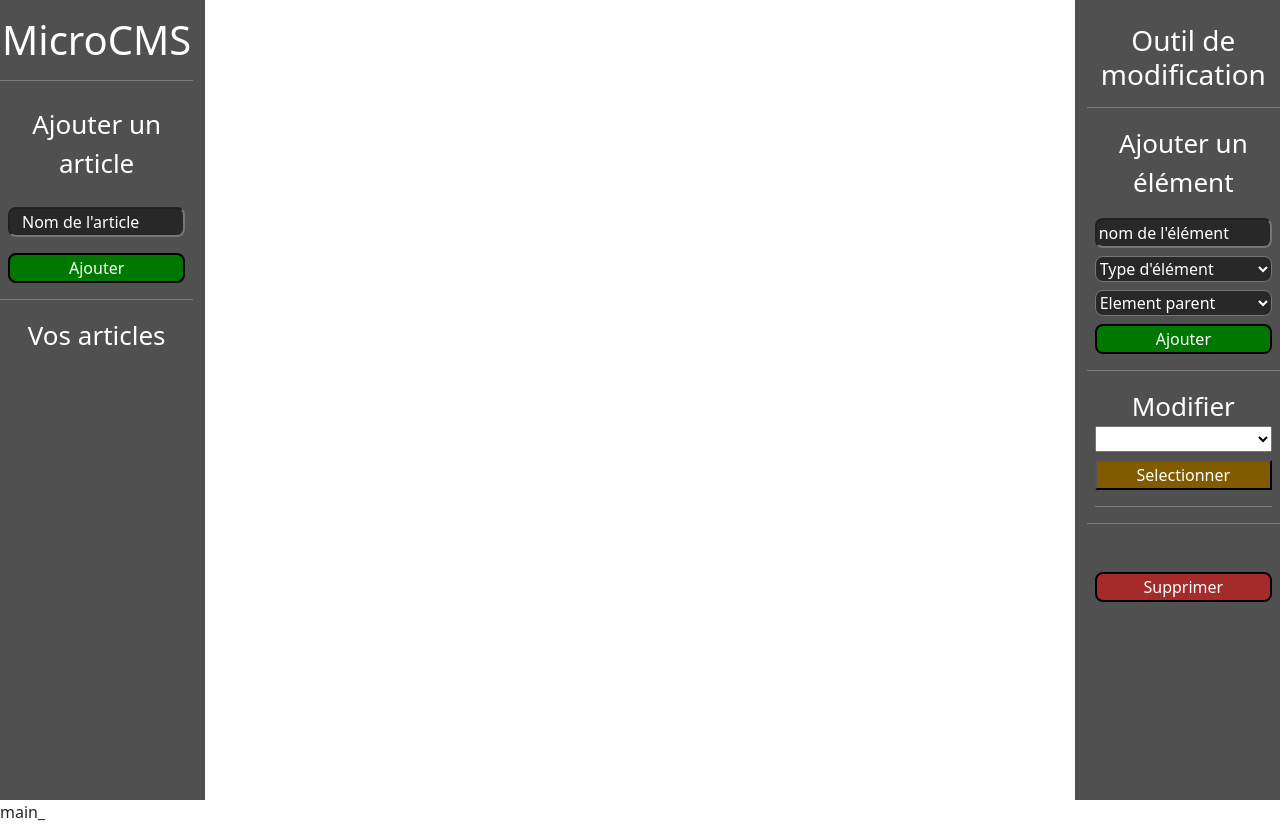
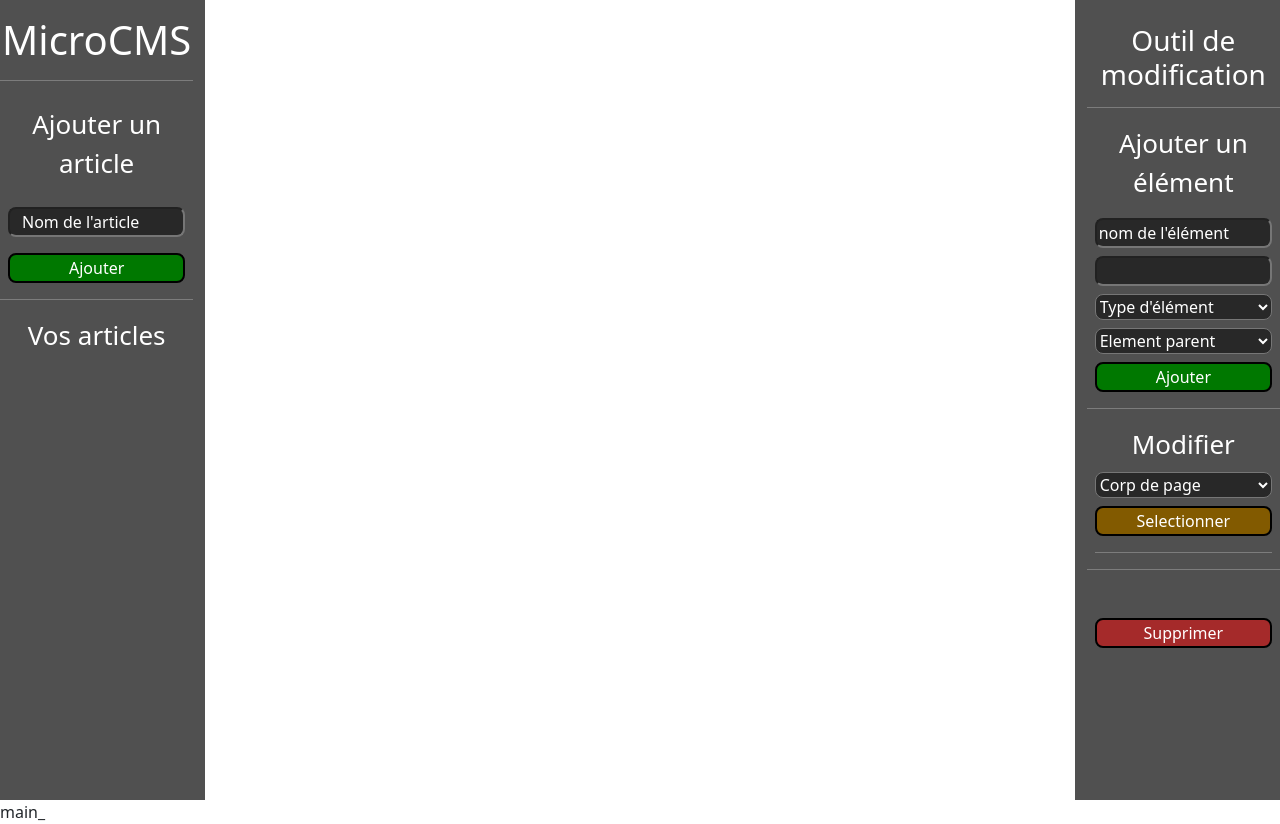
Before and after one commit to JulienJcbs/microCMS, a PHP site: page / in a window 1280 px wide. Run offline with PHP 8.4, Linux system fonts and the light colour scheme; data that the repository does not hold is empty.

Commit message:
Add files via upload

```diff
--- a/htdocs/index.php
+++ b/htdocs/index.php
@@ -71,6 +71,7 @@ if (isset($_GET['article'])) {
                             Ajouter un élément
                         </label>
                         <input class="mt-3 w-100" placeholder="nom de l'élément" type="text" name="newElement" id="name" required minlength="3">
+                        <input type="text" name="text" class="mt-2 w-100">
                         <select name="elementType" id="typeElement" required class="w-100 mt-2 selectCMS">
                             <option value="" default>Type d'élément</option>
                         </select>
@@ -92,7 +93,8 @@ if (isset($_GET['article'])) {
                 <div class="mt-3 m-2">
                     <form action="#" method="POST">
                         <label for="elementModif">Modifier</label>
-                        <select name="elementModif" class="w-100">
+                        <select name="elementModif" class="w-100 mt-2 selectCMS">
+                            <option value="<?php echo 'main_' . $idArticle; ?>">Corp de page</option>
                             <?php
                             $elements = $db->select('element', [], ['idArticle' => $idArticle], []);
                             while ($element = $elements->fetch()) {
@@ -100,7 +102,7 @@ if (isset($_GET['article'])) {
                             }
                             ?>
                         </select>
-                        <button type="submit" name="modifySelect" class="w-100 btnSelect mt-2">Selectionner</button>
+                        <button type="submit" name="modifySelect" class="w-100 btnSelect mt-2 button">Selectionner</button>
                     </form>
                     <hr>
                     <div class="mt-3">
@@ -110,10 +112,22 @@ if (isset($_GET['article'])) {
                             <div class="row">
                                 <form action="#" method="POST">
                                     <input type="hidden" name="idElem" value="<?php echo $_POST['elementModif']; ?>">
-                                    <button class="m-1" type="submit" name="centrer">Centrer</button>
-                                    <button class="m-1" type="submit" name="centrer">Centrer</button>
-                                    <button class="m-1" type="submit" name="centrer">Centrer</button>
-                                    <button class="m-1" type="submit" name="centrer">Centrer</button>
+                                    <button class="col col-5 m-1 button" type="submit" name="centrer">Centrer</button>
+                                    <button class="col col-5 m-1 button" type="submit" name="addBorder">Bordures</button>
+                                    <button class="col col-5 m-1 button" type="submit" name="centrer">Centrer</button>
+                                    <button class="col col-5 m-1 button removeBtn" type="submit" name="suprElement">Supprimer</button>
+                                    <div class="col col-12">
+                                        <div class="row m-3">
+                                            <input type="text" name="textElement" placeholder="Contenu Text">
+                                            <button class="button col col-12 mt-2" type="submit" name="modifText">Changer le text</button>
+                                        </div>
+                                        <hr>
+                                    </div>
+                                    <div class="col col-12">
+                                        <div class="row mt-3">
+                                            <button type="submit" name="diviser" class="button col col-12">Diviser</button>
+                                        </div>
+                                    </div>
                                 </form>
                             </div>
                         <?php
--- a/htdocs/lib/php/microLibCMS.php
+++ b/htdocs/lib/php/microLibCMS.php
@@ -27,7 +27,7 @@ function addArticleDB($db, $nameArticle)
 function addElement($db, $name, $idParent, $type)
 {
     $idArticle = $db->select('article', ['id'], ['name' => $_GET['article']], [])->fetch()['id'];
-    $db->insert('element', ['name' => $name, 'idArticle' => $idArticle, 'text' => $name, 'idParent' => $idParent, 'type' => $type]);
+    $db->insert('element', ['name' => $name, 'idArticle' => $idArticle, 'text' => $_POST['text'], 'idParent' => $idParent, 'type' => $type]);
 }
 
 function addAttrsElement($db, $idElement, $attrName, $attrValue)
@@ -104,4 +104,23 @@ if (isset($_POST['addElementBtn'])) {
 
 if (isset($_POST['centrer'])) {
     addClassName($db, 'text-center me-auto', $_POST['idElem']);
+    header('location: index.php?article=' . $_GET['article']);
 }
+
+if (isset($_POST['suprElement'])) {
+    $db->delete('element', ['id' => $_POST['idElem']], []);
+    $db->delete('attributs', ['idElement' => $_POST['idElem']], []);
+    header('location: index.php?article=' . $_GET['article']);
+}
+
+if (isset($_POST['addBorder'])) {
+    addClassName($db, 'border border-2', $_POST['idElem']);
+}
+
+if (isset($_POST['diviser'])) {
+    addClassName($db, 'row', $_POST['idElem']);
+}
+
+if (isset($_POST['modifText'])) {
+    $db->update('element', ['text' => $_POST['textElement']], ['id' => $_POST['idElem']], []);
+}
```
